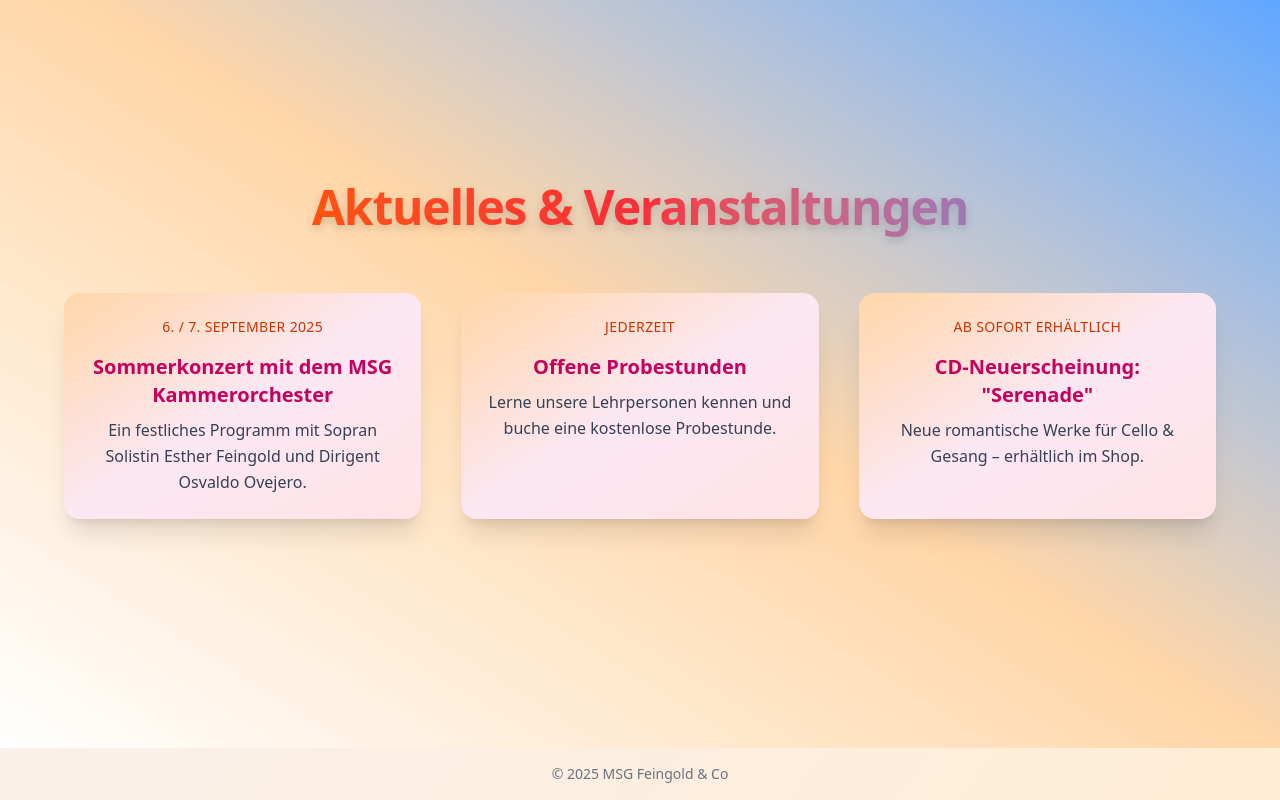
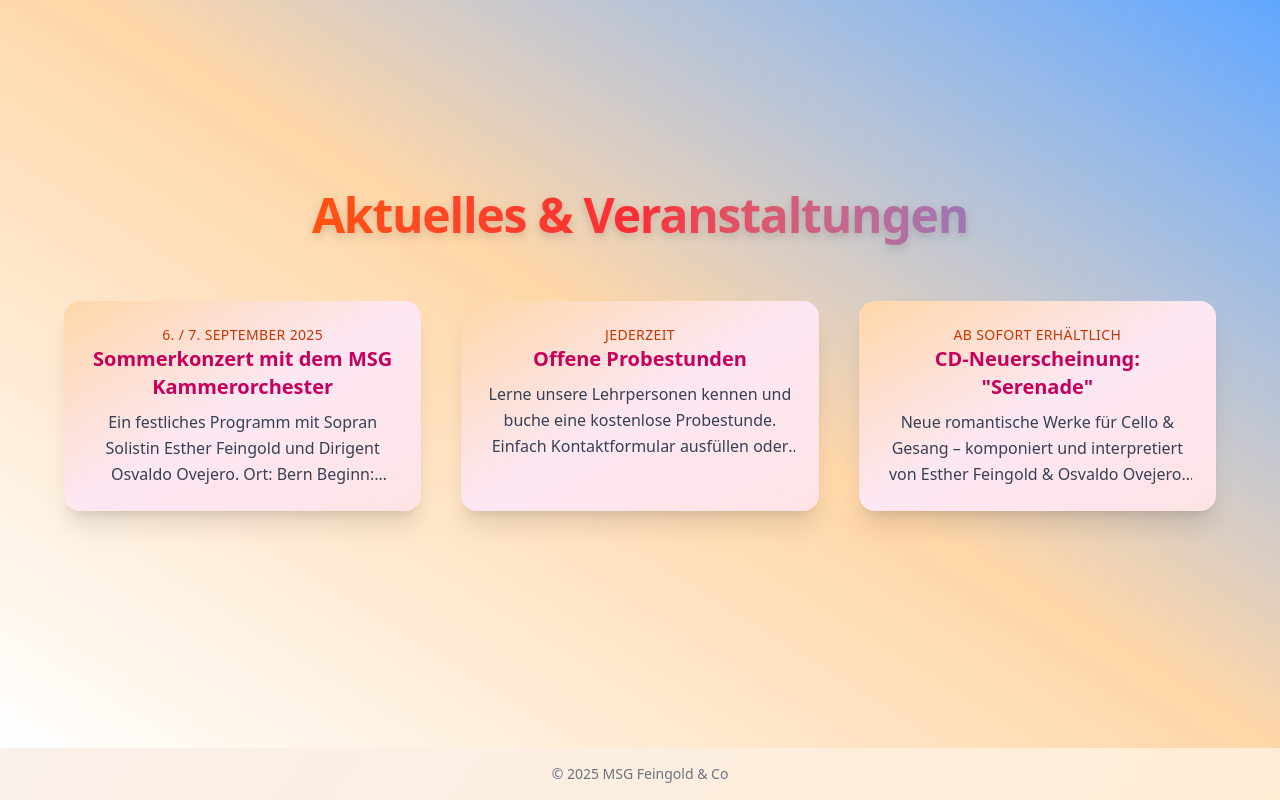
Before and after one commit to sirionfeingold/msg_feingold_webseite, a Vue app: page / in a window 1280 px wide. Shown: the part 917-1717 px from the top of the page. Built offline with nearby package versions, Linux system fonts and the light colour scheme.

Commit message:
Update aktuelles and media

```diff
--- a/src/components/Aktuelles.vue
+++ b/src/components/Aktuelles.vue
@@ -24,45 +24,67 @@
         <div
           v-for="item in events"
           :key="item.title"
-          class="p-6 rounded-2xl shadow-xl bg-gradient-to-br from-orange-200 via-pink-100 to-rose-100 transform transition-transform duration-300 hover:scale-105 hover:shadow-2xl"
+          class="p-6 rounded-2xl shadow-xl bg-gradient-to-br from-orange-200 via-pink-100 to-rose-100 transform transition-transform duration-300 hover:scale-105 hover:shadow-2xl cursor-pointer"
+          @click="openModal(item)"
         >
-          <div class="mb-4">
-            <p class="text-sm font-medium text-orange-700 uppercase tracking-wide">{{ item.date }}</p>
-          </div>
-          <h3 class="text-xl font-bold text-pink-700 mb-2">
-            {{ item.title }}
-          </h3>
-          <p class="text-gray-700 leading-relaxed">
-            {{ item.description }}
-          </p>
+          <p class="text-sm font-medium text-orange-700 uppercase tracking-wide">{{ item.date }}</p>
+          <h3 class="text-xl font-bold text-pink-700 mb-2">{{ item.title }}</h3>
+          <p class="text-gray-700 leading-relaxed line-clamp-3">{{ item.description }}</p>
         </div>
       </div>
+
+      <!-- Modal -->
+      <transition name="fade">
+        <div v-if="selectedEvent" class="fixed inset-0 bg-black/50 flex items-center justify-center z-50">
+          <div class="bg-white max-w-lg w-full rounded-2xl shadow-xl p-8 relative">
+            <button @click="selectedEvent = null" class="absolute top-4 right-4 text-gray-500 hover:text-red-500 text-xl">&times;</button>
+            <p class="text-sm text-orange-600 mb-2">{{ selectedEvent.date }}</p>
+            <h3 class="text-2xl font-bold text-pink-700 mb-4">{{ selectedEvent.title }}</h3>
+            <p class="text-gray-800 text-left whitespace-pre-line">{{ selectedEvent.description }}</p>
+          </div>
+        </div>
+      </transition>
     </div>
   </section>
 </template>
 
 <script setup>
+import { ref } from 'vue'
+
 const events = [
   {
     title: 'Sommerkonzert mit dem MSG Kammerorchester',
     date: '6. / 7. September 2025',
-    description: 'Ein festliches Programm mit Sopran Solistin Esther Feingold und Dirigent Osvaldo Ovejero.'
+    description: `Ein festliches Programm mit Sopran Solistin Esther Feingold und Dirigent Osvaldo Ovejero.
+    Ort: Bern
+    Beginn: jeweils 19:30 Uhr
+    Eintritt frei, Kollekte`
   },
   {
     title: 'Offene Probestunden',
     date: 'Jederzeit',
-    description: 'Lerne unsere Lehrpersonen kennen und buche eine kostenlose Probestunde.'
+    description: `Lerne unsere Lehrpersonen kennen und buche eine kostenlose Probestunde.
+    Einfach Kontaktformular ausfüllen oder direkt anrufen.`
   },
   {
     title: 'CD-Neuerscheinung: "Serenade"',
     date: 'ab sofort erhältlich',
-    description: 'Neue romantische Werke für Cello & Gesang – erhältlich im Shop.'
+    description: `Neue romantische Werke für Cello & Gesang – komponiert und interpretiert von Esther Feingold & Osvaldo Ovejero.
+    Erhältlich im Shop oder bei unseren Konzerten.`
   }
 ]
+
+const selectedEvent = ref(null)
+const openModal = (event) => {
+  selectedEvent.value = event
+}
 </script>
 
 <style scoped>
-body {
-  font-family: 'Inter', 'Poppins', sans-serif;
+.fade-enter-active, .fade-leave-active {
+  transition: opacity 0.3s ease;
+}
+.fade-enter-from, .fade-leave-to {
+  opacity: 0;
 }
 </style>
--- a/src/views/Media.vue
+++ b/src/views/Media.vue
@@ -1,41 +1,61 @@
 <template>
   <div class="min-h-screen px-6 py-20 bg-gradient-to-b from-white via-rose-50 to-yellow-100 text-gray-800">
-    <div class="max-w-6xl mx-auto space-y-24 text-center">
+    <div class="max-w-6xl mx-auto space-y-16 text-center">
 
       <!-- Überschrift -->
       <h1 class="text-4xl sm:text-5xl font-extrabold tracking-tight bg-gradient-to-r from-orange-500 via-pink-500 to-red-600 text-transparent bg-clip-text drop-shadow">
         Einblicke & Medien
       </h1>
 
-      <!-- Esther Feingold -->
-      <PersonMedia
-        name="Esther Feingold"
-        title="Stimme & Vision"
-        videoId="SpV26-1Yf_Q"
-        spotifyLink="https://open.spotify.com/embed/artist/1URqrDzZd80ggPhaU5Ir8B"
-        facebook="https://www.facebook.com/esther.feingold.90/"
-        instagram="https://www.instagram.com/feingoldesther/?hl=de"
-        youtube="https://www.youtube.com/channel/UCEirmu7s33q_m2sK1IzYvPg"
-        website="https://esther-feingold.ch/saengerin-saxophonistin/"
-      />
+      <!-- Auswahl Dropdown -->
+      <div class="mb-8">
+        <label for="person" class="block mb-2 text-lg font-semibold text-gray-700">Wähle Künstler:in</label>
+        <select
+          id="person"
+          v-model="selected"
+          class="px-4 py-2 rounded-xl border border-gray-300 shadow-sm focus:ring focus:ring-orange-200"
+        >
+          <option value="esther">Esther Feingold</option>
+          <option value="osvaldo">Osvaldo Ovejero</option>
+        </select>
+      </div>
 
-      <!-- Osvalod Ovejero-->
-       <PersonMedia
-        name="Osvaldo Ovejero"
-        title="Komponist & Dirigent"
-        videoId="eWswONM8KO0"
-        spotifyLink="https://open.spotify.com/embed/artist/7sUPvKMAeg2gtq7YPZsnMe"
-        facebook="https://www.facebook.com/osvaldo.ovejero.9?mibextid=wwXIfr&rdid=Tr6aIKQoS9lLY9ck&share_url=https%3A%2F%2Fwww.facebook.com%2Fshare%2F19777htonJ%2F%3Fmibextid%3DwwXIfr"
-        youtube="https://www.youtube.com/@osvaldoovejero1917/featured"
-        website="https://osvaldo-ovejero.ch/home/"
-      />
+      <!-- Medienblock -->
+      <PersonMedia v-bind="currentPerson" />
 
     </div>
   </div>
 </template>
 
 <script setup>
+import { ref, computed } from 'vue'
 import PersonMedia from '../components/PersonMedia.vue'
+
+const selected = ref('esther')
+
+const persons = {
+  esther: {
+    name: 'Esther Feingold',
+    title: 'Stimme & Vision',
+    videoId: 'SpV26-1Yf_Q',
+    spotifyLink: 'https://open.spotify.com/embed/artist/1URqrDzZd80ggPhaU5Ir8B',
+    facebook: 'https://www.facebook.com/esther.feingold.90/',
+    instagram: 'https://www.instagram.com/feingoldesther/?hl=de',
+    youtube: 'https://www.youtube.com/channel/UCEirmu7s33q_m2sK1IzYvPg',
+    website: 'https://esther-feingold.ch/saengerin-saxophonistin/',
+  },
+  osvaldo: {
+    name: 'Osvaldo Ovejero',
+    title: 'Komponist & Dirigent',
+    videoId: 'eWswONM8KO0',
+    spotifyLink: 'https://open.spotify.com/embed/artist/7sUPvKMAeg2gtq7YPZsnMe',
+    facebook: 'https://www.facebook.com/osvaldo.ovejero.9?mibextid=wwXIfr&rdid=Tr6aIKQoS9lLY9ck&share_url=https%3A%2F%2Fwww.facebook.com%2Fshare%2F19777htonJ%2F%3Fmibextid%3DwwXIfr',
+    youtube: 'https://www.youtube.com/@osvaldoovejero1917/featured',
+    website: 'https://osvaldo-ovejero.ch/home/',
+  }
+}
+
+const currentPerson = computed(() => persons[selected.value])
 </script>
 
 <style scoped>
```
